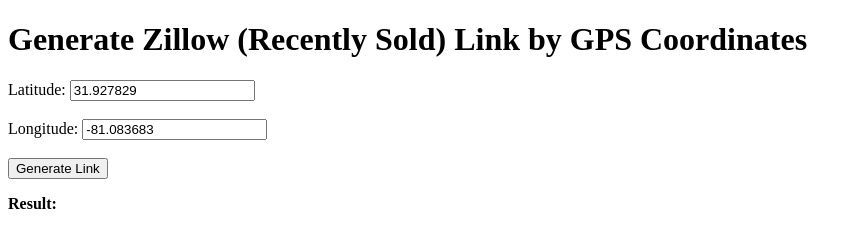
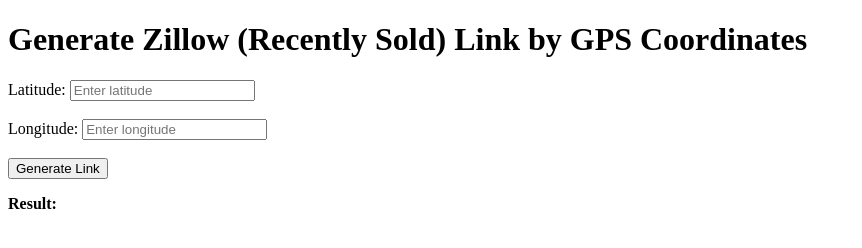
Before and after one commit to kingsdgreat/zillow-link-generator, a plain HTML site: page index.html in a window 1280 px wide. Shown: the whole page, without its empty margins (0-862 px from the left). Drawn offline with Linux system fonts and the light colour scheme.

Commit message:
Update index.html

```diff
--- a/index.html
+++ b/index.html
@@ -8,11 +8,11 @@
   <h1>Generate Zillow (Recently Sold) Link by GPS Coordinates</h1>
 
   <label for="latitude">Latitude:</label>
-  <input id="latitude" type="text" value="31.927829">
+  <input id="latitude" type="text" placeholder="Enter latitude">
   <br><br>
 
   <label for="longitude">Longitude:</label>
-  <input id="longitude" type="text" value="-81.083683">
+  <input id="longitude" type="text" placeholder="Enter longitude">
   <br><br>
 
   <button onclick="generateLink()">Generate Link</button>
```
